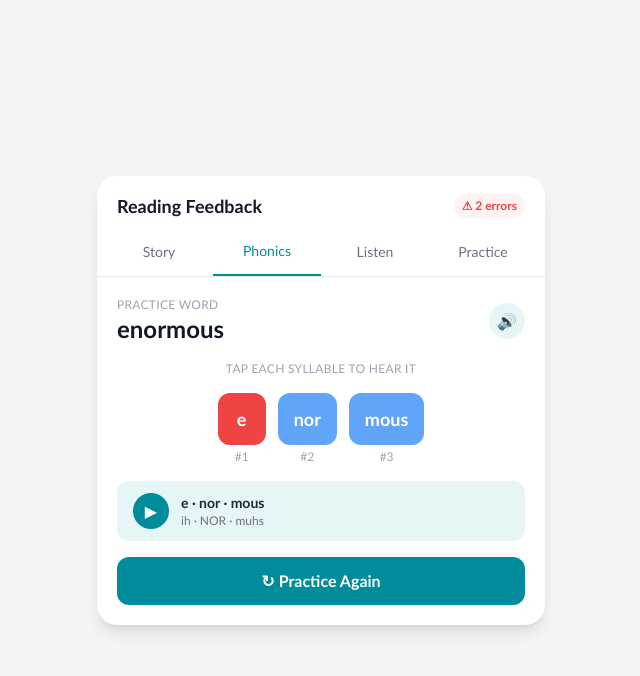
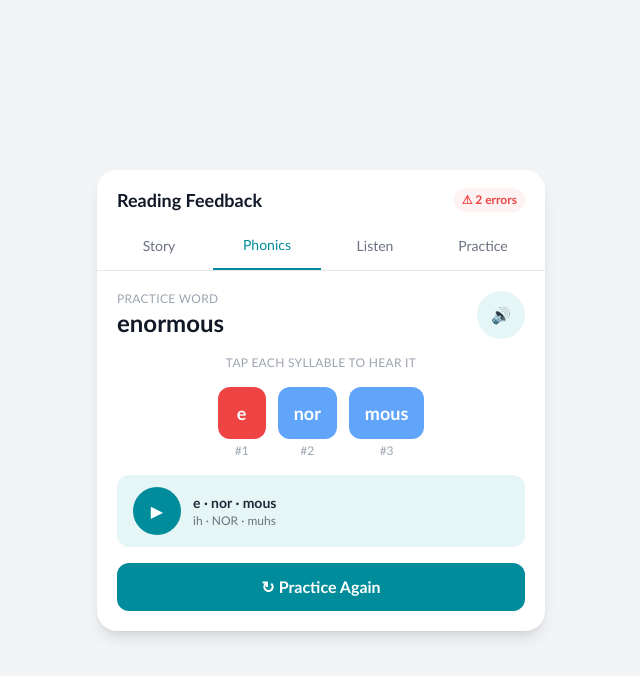
Before and after one commit to WonderWord-DEV-Team/WonderWordAI, a Next.js app in the folder apps/web/: page /dev-modal-test in a window 1280 px wide. Both pictures are taken after a click on the button "Phonics". Shown: the top 676 px of the page, without its empty margins (319-959 px from the left). Built offline with nearby package versions, Linux system fonts and the light colour scheme.

Commit message:
fix: increase touch targets in CorrectionModal to meet 48dp minimum

```diff
--- a/apps/web/components/child/CorrectionModal.tsx
+++ b/apps/web/components/child/CorrectionModal.tsx
@@ -90,7 +90,7 @@ function PhonicsTab() {
         </div>
         <button
           aria-label="Play pronunciation"
-          className="w-9 h-9 min-h-[36px] bg-[#E6F5F6] rounded-full flex items-center justify-center text-[#008C9A]"
+          className="w-12 h-12 min-h-[48px] bg-[#E6F5F6] rounded-full flex items-center justify-center text-[#008C9A]"
         >
           🔊
         </button>
@@ -118,7 +118,7 @@ function PhonicsTab() {
       <div className="bg-[#E6F5F6] rounded-xl px-4 py-3 flex items-center gap-3">
         <button
           aria-label="Play full pronunciation"
-          className="w-9 h-9 min-h-[36px] bg-[#008C9A] rounded-full flex items-center justify-center text-white"
+          className="w-12 h-12 min-h-[48px] bg-[#008C9A] rounded-full flex items-center justify-center text-white"
         >
           ▶
         </button>
@@ -186,7 +186,7 @@ function ListenTab() {
       <div className="flex items-center justify-center gap-4">
         <button
           aria-label="Restart"
-          className="w-9 h-9 min-h-[36px] flex items-center justify-center text-gray-500"
+          className="w-12 h-12 min-h-[48px] flex items-center justify-center text-gray-500"
         >
           ↺
         </button>
@@ -198,7 +198,7 @@ function ListenTab() {
         </button>
         <button
           aria-label="Volume"
-          className="w-9 h-9 min-h-[36px] flex items-center justify-center text-gray-500"
+          className="w-12 h-12 min-h-[48px] flex items-center justify-center text-gray-500"
         >
           🔊
         </button>
```
